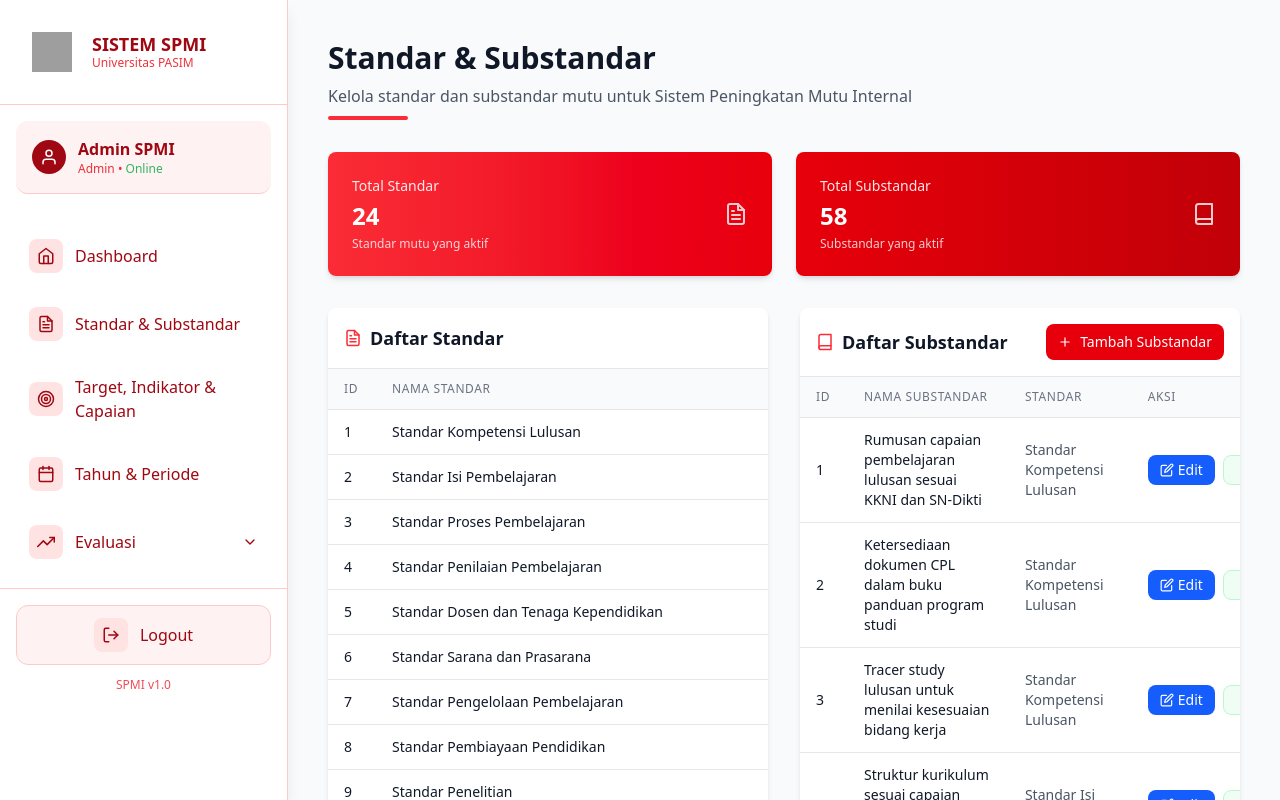
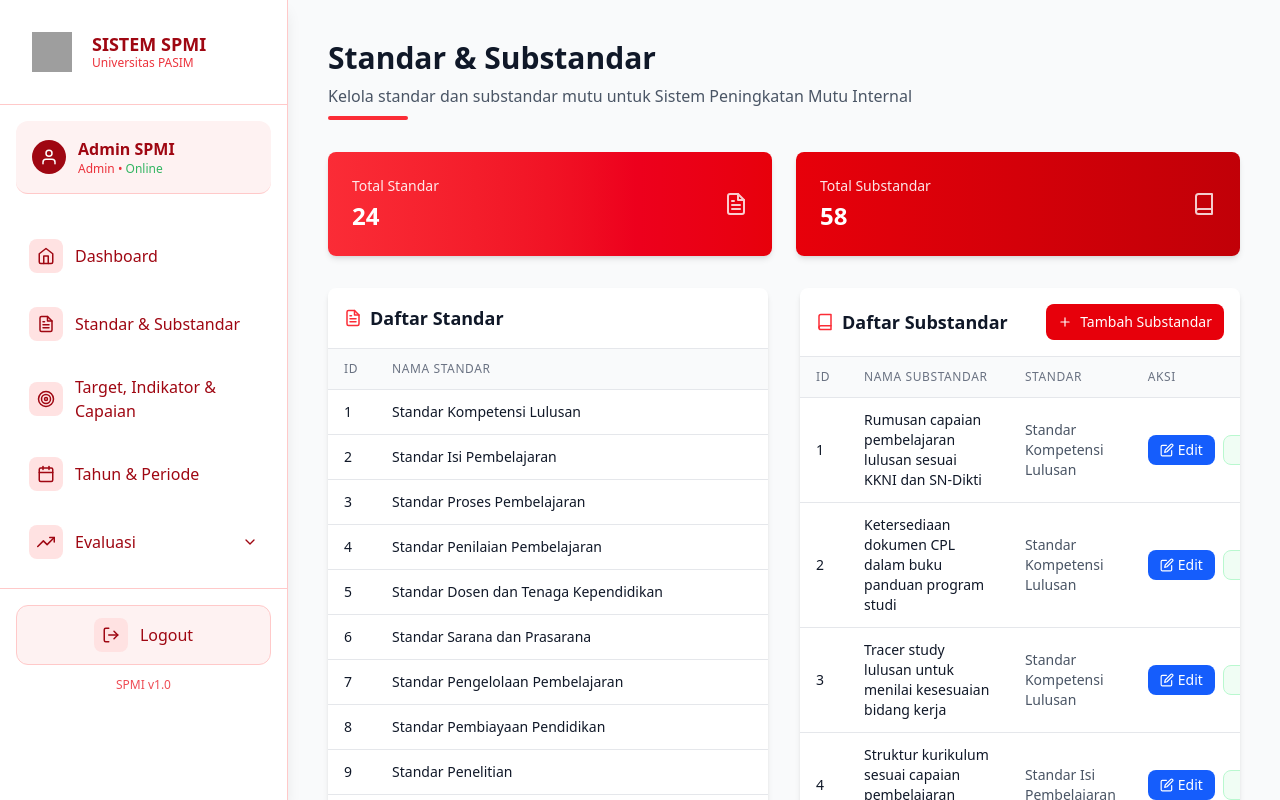
Before and after one commit to fadlifathurrahman/spmi-pasim, a React (Vite) app in the folder frontend/: page /standar-substandar in a window 1280 px wide. Built offline with nearby package versions, Linux system fonts and the light colour scheme; grey boxes are pictures that could not be loaded.

Commit message:
update halaman standar sub standar

```diff
--- a/frontend/src/pages/StandarSubstandar.jsx
+++ b/frontend/src/pages/StandarSubstandar.jsx
@@ -127,7 +127,6 @@ const StandarSubstandar = () => {
             <div>
               <p className="text-sm font-medium opacity-90">Total Standar</p>
               <p className="text-2xl font-bold mt-1">{standars.length}</p>
-              <p className="text-xs opacity-80 mt-1">Standar mutu yang aktif</p>
             </div>
             <FiFileText className="text-2xl opacity-80" />
           </div>
@@ -138,7 +137,6 @@ const StandarSubstandar = () => {
             <div>
               <p className="text-sm font-medium opacity-90">Total Substandar</p>
               <p className="text-2xl font-bold mt-1">{substandarData.length}</p>
-              <p className="text-xs opacity-80 mt-1">Substandar yang aktif</p>
             </div>
             <FiBook className="text-2xl opacity-80" />
           </div>
```
